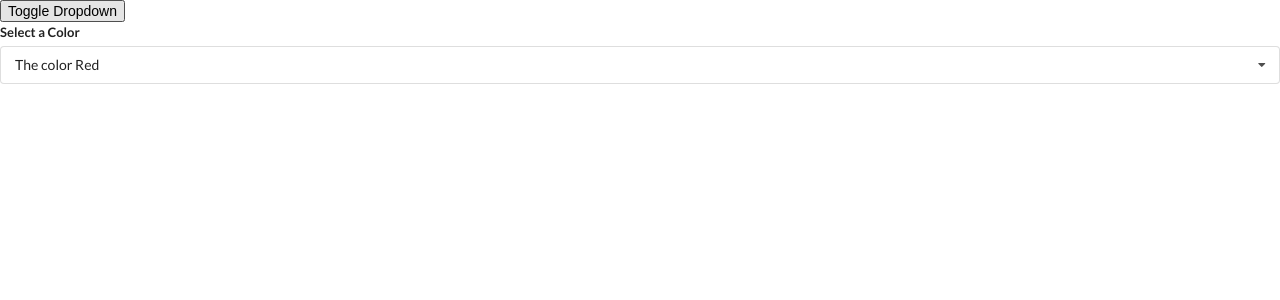
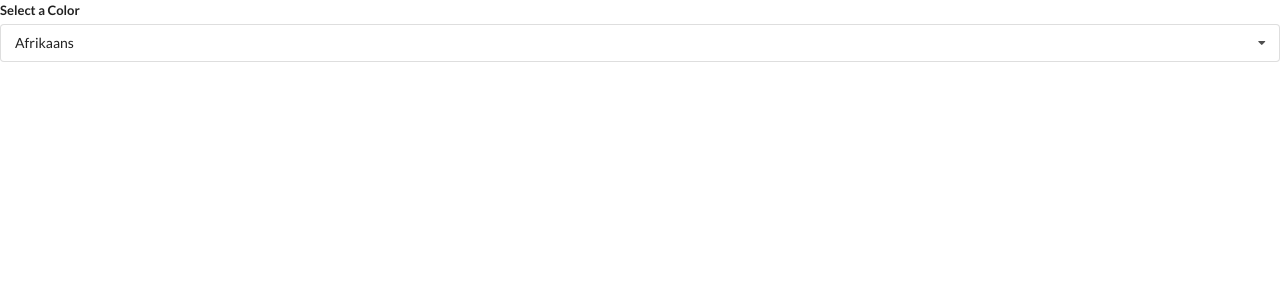
Before and after one commit to ndimoforaretas/THE-WIDGETS-APP, a React (Create React App) app: page / in a window 1280 px wide. Shown: the top 300 px of the page. Built offline with nearby package versions, Linux system fonts and the light colour scheme.

Commit message:
Translate component scafolded

```diff
--- a/src/App.js
+++ b/src/App.js
@@ -2,6 +2,7 @@
 import Accordion from "./components/Accordion";
 import Search from "./components/Search";
 import Dropdown from "./components/Dropdown";
+import Translate from "./components/Translate";
 
 const items = [
 	{
@@ -34,23 +35,11 @@
 ];
 
 export default () => {
-	const [selected, setSelected] = useState(options[0]);
-	const [showDropdown, setShowDropdown] = useState(true);
-
 	return (
 		<div>
-			<button onClick={() => setShowDropdown(!showDropdown)}>
-				Toggle Dropdown
-			</button>
 			{/* <Accordion items={items} /> */}
 			{/* <Search /> */}
-			{showDropdown ? (
-				<Dropdown
-					selected={selected}
-					onSelectedChange={setSelected}
-					options={options}
-				/>
-			) : null}
+			<Translate />
 		</div>
 	);
 };
--- /dev/null
+++ b/src/components/Translate.js
@@ -0,0 +1,32 @@
+import React, { useState } from "react";
+import Dropdown from "./Dropdown";
+
+const options = [
+	{
+		label: "Afrikaans",
+		value: "af",
+	},
+	{
+		label: "Arabic",
+		value: "ar",
+	},
+	{
+		label: "Hindi",
+		value: "hi",
+	},
+];
+
+const Translate = () => {
+	const [language, setLanguage] = useState(options[0]);
+	return (
+		<div>
+			<Dropdown
+				selected={language}
+				onSelectedChange={setLanguage}
+				options={options}
+			/>
+		</div>
+	);
+};
+
+export default Translate;
```
